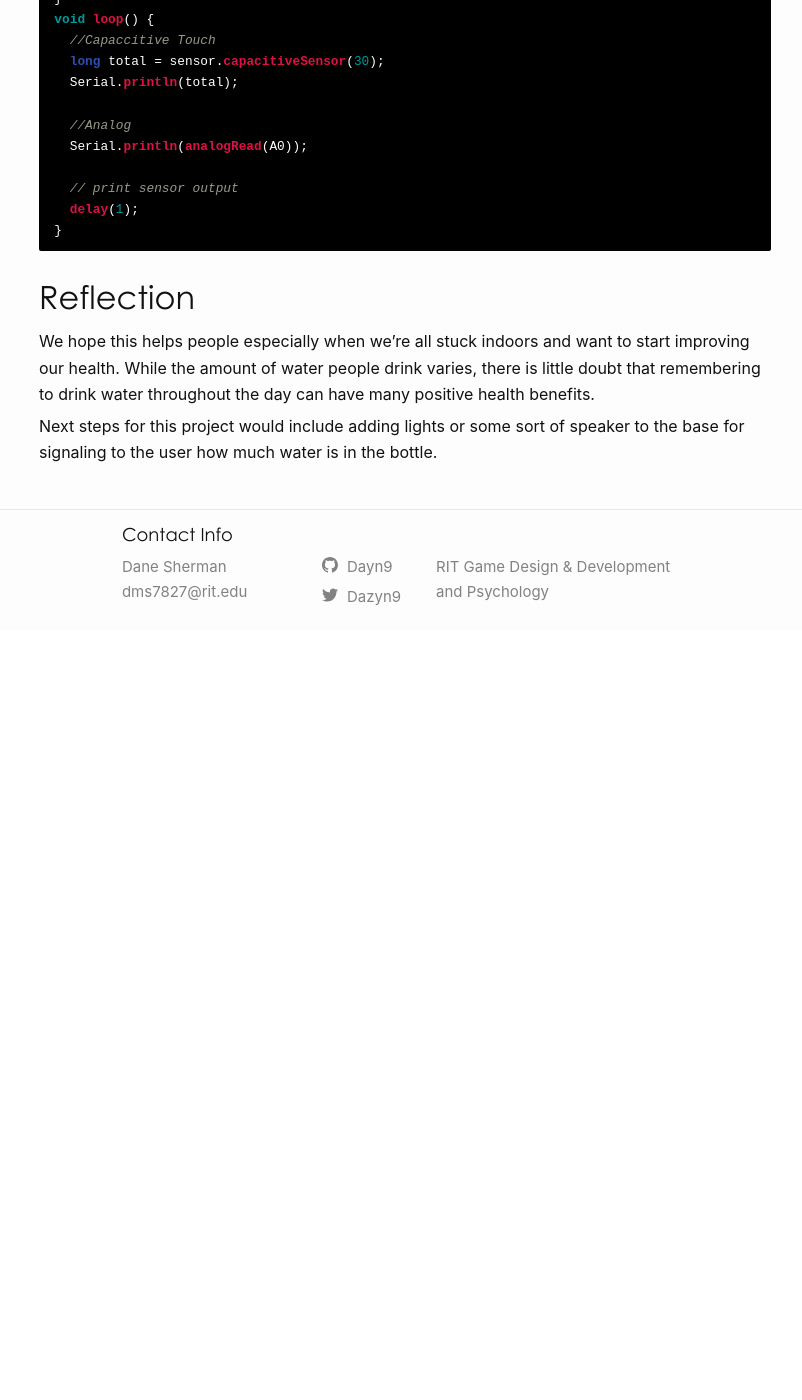
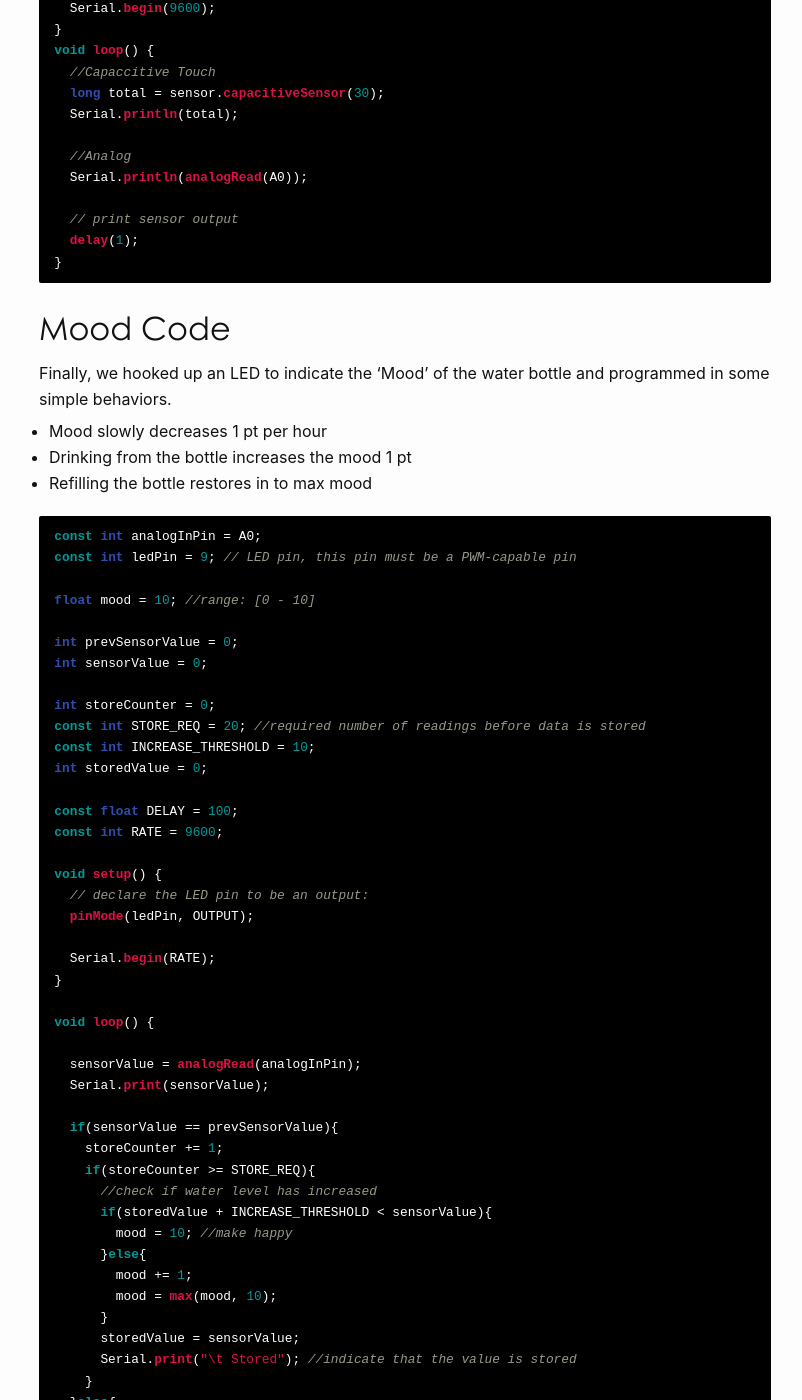
Before and after one commit to Dayn9/dayn9.github.io, a Jekyll site: the page built from _posts/blog/2020-09-28-midterm.md, in a window 1280 px wide and 1400 px high, scrolled down 2380 px. Shown: the whole window, without its empty margins (235-1037 px from the left). Built offline with Jekyll 4.4.1, drawn with Linux system fonts in a browser that asks for light colours; before the commit the page ends 3010 px from its top, so only the background shows below that; some of the changed text lies outside the part shown.

Commit message:
470 - updated midterm

```diff
--- a/_posts/blog/2020-09-28-midterm.md
+++ b/_posts/blog/2020-09-28-midterm.md
@@ -6,6 +6,7 @@ categories: [blog, IGME470]
 ---
 
 Benjamin Goldfeder: Mockups and Touch Sensor
+
 Dane Sherman: Capacitor and Documentation
 
 <!--more-->
@@ -63,6 +64,73 @@ void loop() {
 
 {% endhighlight %}
 
+## Mood Code
+
+Finally, we hooked up an LED to indicate the 'Mood' of the water bottle and programmed in some simple behaviors.
+- Mood slowly decreases 1 pt per hour
+- Drinking from the bottle increases the mood 1 pt
+- Refilling the bottle restores in to max mood
+
+{% highlight c#%}
+
+const int analogInPin = A0;
+const int ledPin = 9; // LED pin, this pin must be a PWM-capable pin
+
+float mood = 10; //range: [0 - 10]
+
+int prevSensorValue = 0;
+int sensorValue = 0;
+
+int storeCounter = 0;
+const int STORE_REQ = 20; //required number of readings before data is stored
+const int INCREASE_THRESHOLD = 10;
+int storedValue = 0;
+
+const float DELAY = 100;
+const int RATE = 9600;
+
+void setup() {
+  // declare the LED pin to be an output:
+  pinMode(ledPin, OUTPUT);
+
+  Serial.begin(RATE);
+}
+
+void loop() {
+
+  sensorValue = analogRead(analogInPin);
+  Serial.print(sensorValue);
+
+  if(sensorValue == prevSensorValue){
+    storeCounter += 1;
+    if(storeCounter >= STORE_REQ){
+      //check if water level has increased
+      if(storedValue + INCREASE_THRESHOLD < sensorValue){
+        mood = 10; //make happy
+      }else{
+        mood += 1;
+        mood = max(mood, 10);
+      }
+      storedValue = sensorValue;
+      Serial.print("\t Stored"); //indicate that the value is stored
+    }
+  }else{
+    storeCounter = 0;
+  }
+
+  prevSensorValue = sensorValue; //set the prev
+
+  Serial.println(); //end the serial line
+
+  mood -= (DELAY / RATE) * (1.0 / 3600); //decrease by 1 every hour
+  mood = min(mood, 0);
+
+  analogWrite(ledPin, mood * 255 / 10); //set LED brightness based on mood
+  delay(DELAY);
+}
+
+{% endhighlight %}
+
 ## Reflection
 
 We hope this helps people especially when we're all stuck indoors and want to start improving our health. While the amount of water people drink varies, there is little doubt that remembering to drink water throughout the day can have many positive health benefits.
```
